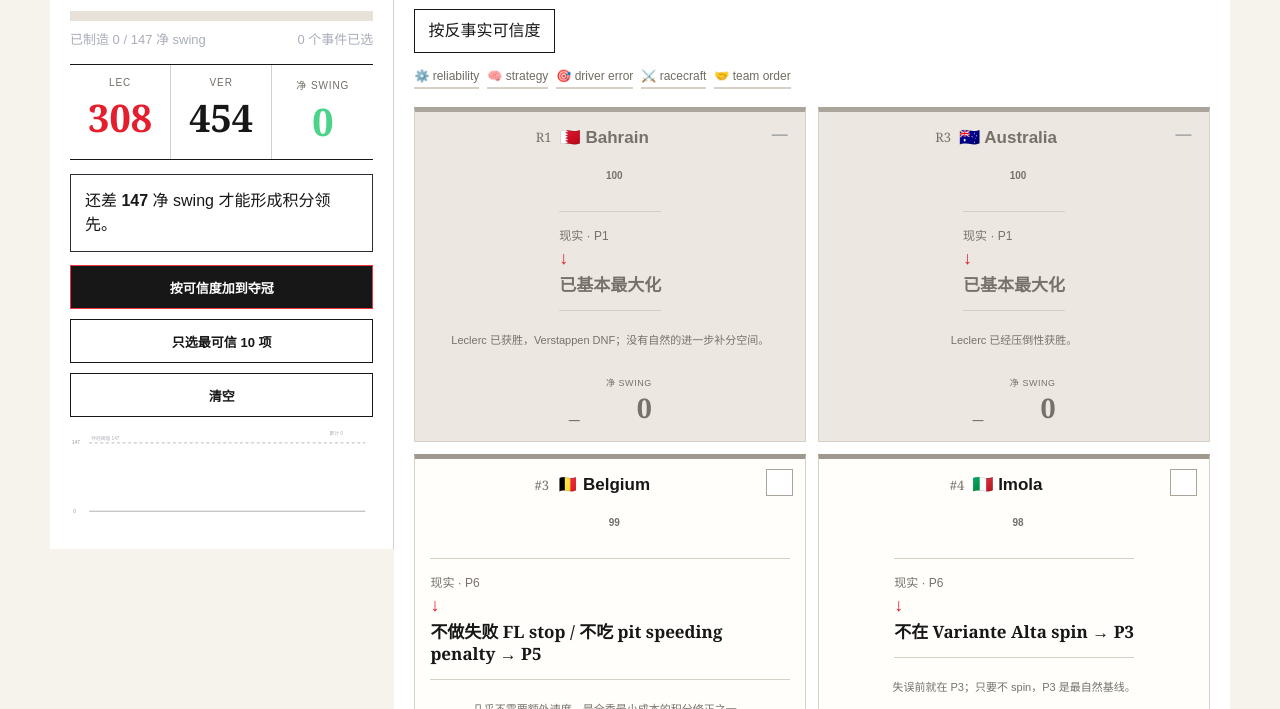
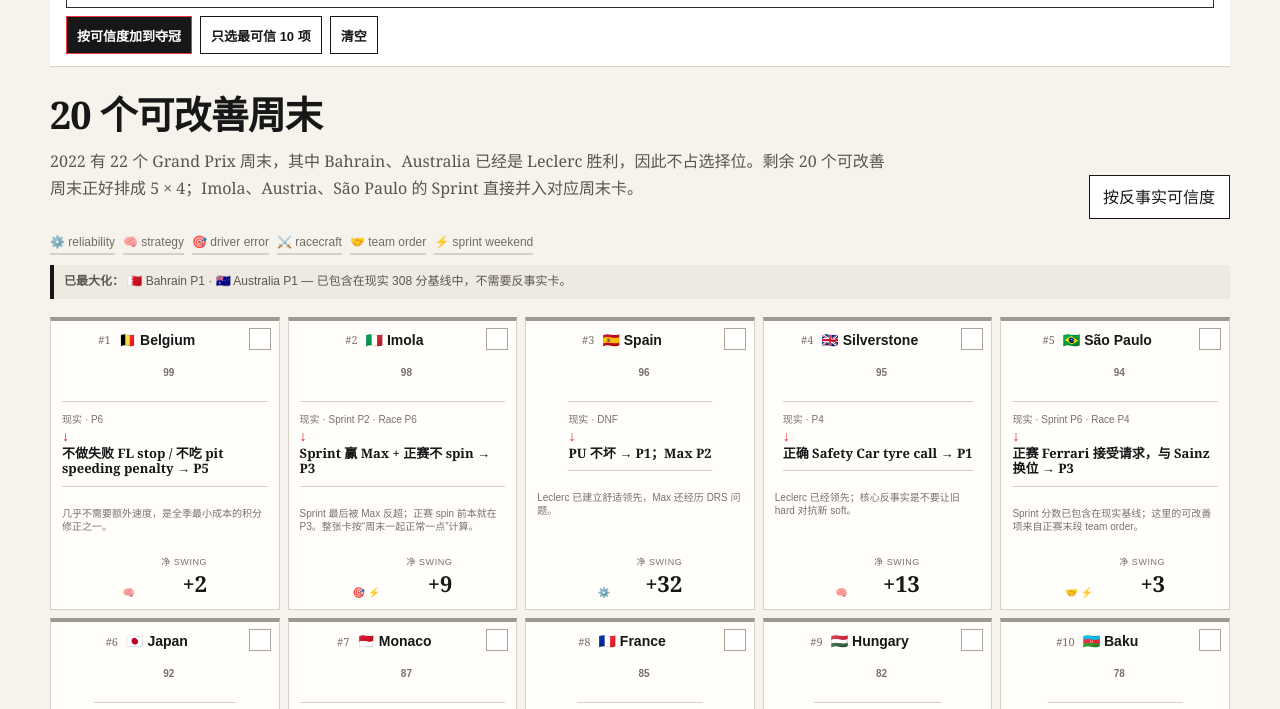
Before and after one commit to gjimzhou/ferrari-sp3-atlas, a plain HTML site: page leclerc-2022/index.html in a window 1280 px wide. Shown: the part 692-1401 px from the top of the page. Drawn offline with Linux system fonts and the light colour scheme.

Commit message:
Compact selector into 20 weekend cards with sprint-aware 5x4 layout

```diff
--- a/leclerc-2022/index.html
+++ b/leclerc-2022/index.html
@@ -99,6 +99,30 @@ body{background:#f6f3ed;color:#171717;font-family:Arial,Helvetica,sans-serif}
  .lab-controls .btn{width:100%}
 }
 
+
+/* Dense 20-card grid */
+.lab-layout{display:block}
+.lab-summary{position:sticky;top:0;z-index:8;border-right:0;border-bottom:1px solid #d6d0c7;padding:12px 16px;background:rgba(255,255,255,.97);backdrop-filter:blur(8px)}
+.lab-summary>.eyebrow,.lab-summary>h2,.lab-summary>p.lead{display:none}
+.lab-summary .progress{margin-top:0}
+.lab-summary .scoreline{margin-top:5px}
+.lab-scoregrid{display:flex;gap:0;margin:8px 0 0;border-top:1px solid #d6d0c7;border-bottom:1px solid #d6d0c7}
+.lab-scoregrid .metric{flex:1;padding:7px 10px}
+.lab-scoregrid .metric .v{font-size:28px}
+.lab-controls{display:flex;gap:8px;margin:8px 0 0}
+.lab-controls .btn{width:auto;padding:7px 10px;min-height:38px}
+.lab-summary .status{margin-top:8px;padding:8px 10px;font-size:13px}
+.lab-summary .chartwrap{display:none}
+.lab-races{padding:18px 0 24px;background:transparent}
+.lab-races .racelist{grid-template-columns:repeat(5,minmax(0,1fr));gap:8px}
+.lab-races .race{min-height:178px;padding:11px;border-top-width:4px}
+.race .title{font-size:14px}.race .rank{font-size:11px}.race .cred{margin-top:5px}.race .journey{margin-top:9px;padding:9px 0}.race .actual{font-size:10px}.race .arrow{font-size:14px;margin:2px 0}.race .alt{font-size:13px;line-height:1.22}.race .note{font-size:10px;line-height:1.3;margin-top:6px}.race .cardbottom{padding-top:8px}.race .type{font-size:10px}.race .swing b{font-size:22px}.selectmark{width:22px;height:22px;font-size:13px;right:8px;top:7px}
+.maxed-note{margin:10px 0 2px;padding:8px 10px;border-left:4px solid #171717;background:#eee9e1;color:#5c574f;font-size:12px;line-height:1.45}
+@media(max-width:1050px){.lab-races .racelist{grid-template-columns:repeat(4,minmax(0,1fr))}}
+@media(max-width:820px){.lab-summary{position:static}.lab-races .racelist{grid-template-columns:repeat(3,minmax(0,1fr))}}
+@media(max-width:620px){.lab-races .racelist{grid-template-columns:repeat(2,minmax(0,1fr))}.lab-scoregrid .metric .v{font-size:22px}.lab-controls{display:grid;grid-template-columns:1fr 1fr}.lab-controls .btn:first-child{grid-column:1/-1}}
+@media(max-width:390px){.lab-races .racelist{grid-template-columns:1fr}}
+
 </style>
 </head>
 <body>
@@ -138,10 +162,10 @@ body{background:#f6f3ed;color:#171717;font-family:Arial,Helvetica,sans-serif}
 
 <div class="lab-races">
 <div class="racehead">
-<div><h2>22 个分站完整排序</h2><p class="lead">整张卡都可以点。可信度指数是相对排序工具，不是数学概率：越靠前，越接近“只需要少犯一个错 / 少坏一次车”。</p></div>
+<div><h2>20 个可改善周末</h2><p class="lead">2022 有 22 个 Grand Prix 周末，其中 Bahrain、Australia 已经是 Leclerc 胜利，因此不占选择位。剩余 20 个可改善周末正好排成 5 × 4；Imola、Austria、São Paulo 的 Sprint 直接并入对应周末卡。</p></div>
 <select id="sort"><option value="plausibility">按反事实可信度</option><option value="swing">按净积分 swing</option><option value="calendar">按赛历</option></select>
 </div>
-<div class="legend"><span class="pill">⚙️ reliability</span><span class="pill">🧠 strategy</span><span class="pill">🎯 driver error</span><span class="pill">⚔️ racecraft</span><span class="pill">🤝 team order</span></div>
+<div class="legend"><span class="pill">⚙️ reliability</span><span class="pill">🧠 strategy</span><span class="pill">🎯 driver error</span><span class="pill">⚔️ racecraft</span><span class="pill">🤝 team order</span><span class="pill">⚡ sprint weekend</span></div><div class="maxed-note"><strong>已最大化：</strong> 🇧🇭 Bahrain P1 · 🇦🇺 Australia P1 — 已包含在现实 308 分基线中，不需要反事实卡。</div>
 <div id="races" class="racelist" aria-label="2022 race counterfactual cards"></div>
 </div>
 </div>
@@ -189,14 +213,14 @@ const races=[
 {r:1,f:'🇧🇭',n:'Bahrain',actual:'P1',alt:'已基本最大化',score:100,lec:0,ver:0,t:'—',note:'Leclerc 已获胜，Verstappen DNF；没有自然的进一步补分空间。',locked:true},
 {r:2,f:'🇸🇦',n:'Saudi Arabia',actual:'P2',alt:'末段 duel 赢 Max → P1',score:64,lec:7,ver:-7,t:'⚔️',note:'真实比赛最后就是两人的直接胜负；合理但不再属于“免费积分”。'},
 {r:3,f:'🇦🇺',n:'Australia',actual:'P1',alt:'已基本最大化',score:100,lec:0,ver:0,t:'—',note:'Leclerc 已经压倒性获胜。',locked:true},
-{r:4,f:'🇮🇹',n:'Imola',actual:'P6',alt:'不在 Variante Alta spin → P3',score:98,lec:7,ver:0,t:'🎯',note:'失误前就在 P3；只要不 spin，P3 是最自然基线。'},
+{r:4,f:'🇮🇹',n:'Imola',actual:'Sprint P2 · Race P6',alt:'Sprint 赢 Max + 正赛不 spin → P3',score:98,lec:8,ver:-1,t:'🎯 ⚡',note:'Sprint 最后被 Max 反超；正赛 spin 前本就在 P3。整张卡按“周末一起正常一点”计算。'},
 {r:5,f:'🇺🇸',n:'Miami',actual:'P2',alt:'在 late-race duel 中击败 Max → P1',score:34,lec:7,ver:-7,t:'⚔️',note:'有机会，但 Red Bull race pace 更强。'},
 {r:6,f:'🇪🇸',n:'Spain',actual:'DNF',alt:'PU 不坏 → P1；Max P2',score:96,lec:25,ver:-7,t:'⚙️',note:'Leclerc 已建立舒适领先，Max 还经历 DRS 问题。'},
 {r:7,f:'🇲🇨',n:'Monaco',actual:'P4',alt:'正常 wet/dry strategy → P1；Max P4',score:87,lec:13,ver:-3,t:'🧠',note:'Pole 出发，关键损失来自 pit timing；Monaco track position 极其重要。'},
 {r:8,f:'🇦🇿',n:'Baku',actual:'DNF',alt:'PU 不坏 → P2（保守）',score:78,lec:18,ver:0,t:'⚙️',note:'爆缸时比赛还很长，所以保守版本不直接判定 Leclerc 必胜。',key:'baku'},
 {r:9,f:'🇨🇦',n:'Canada',actual:'P5',alt:'P4',score:36,lec:2,ver:0,t:'⚔️',note:'从后排追到 P5 已经强，再前进一名需要额外 racecraft/时机。'},
 {r:10,f:'🇬🇧',n:'Silverstone',actual:'P4',alt:'正确 Safety Car tyre call → P1',score:95,lec:13,ver:0,t:'🧠',note:'Leclerc 已经领先；核心反事实是不要让旧 hard 对抗新 soft。'},
-{r:11,f:'🇦🇹',n:'Austria',actual:'Race P1 / Sprint P2',alt:'Sprint 再赢 Max',score:60,lec:1,ver:-1,t:'⚔️',note:'正赛已获胜；自然上升空间主要来自 Sprint。'},
+{r:11,f:'🇦🇹',n:'Austria',actual:'Sprint P2 · Race P1',alt:'Sprint 再赢 Max；正赛保持 P1',score:60,lec:1,ver:-1,t:'⚔️ ⚡',note:'Grand Prix 已经最大化；这个周末唯一可改善项来自 Sprint。'},
 {r:12,f:'🇫🇷',n:'France',actual:'DNF',alt:'不撞墙 → P2（保守）',score:85,lec:18,ver:0,t:'🎯',note:'从 pole 领跑时自己撞墙；默认只恢复到 P2。',key:'france'},
 {r:13,f:'🇭🇺',n:'Hungary',actual:'P6',alt:'不用 hard tyre → P2',score:82,lec:10,ver:0,t:'🧠',note:'Medium stint 已经展示争领奖台/领先的速度；P2 是保守修复。'},
 {r:14,f:'🇧🇪',n:'Belgium',actual:'P6',alt:'不做失败 FL stop / 不吃 pit speeding penalty → P5',score:99,lec:2,ver:0,t:'🧠',note:'几乎不需要额外速度，是全季最小成本的积分修正之一。'},
@@ -206,7 +230,7 @@ const races=[
 {r:18,f:'🇯🇵',n:'Japan',actual:'P3',alt:'末圈不切 chicane → P2',score:92,lec:3,ver:0,t:'🎯',note:'最后一圈错误与 5 秒罚时直接丢掉 P2。'},
 {r:19,f:'🇺🇸',n:'Austin',actual:'P3',alt:'再超过 Hamilton → P2',score:45,lec:3,ver:0,t:'⚔️',note:'从 P12 追到 podium 已经很强，P2 需要进一步兑现速度。'},
 {r:20,f:'🇲🇽',n:'Mexico',actual:'P6',alt:'P5',score:28,lec:2,ver:0,t:'⚔️',note:'Ferrari 整个周末竞争力有限。'},
-{r:21,f:'🇧🇷',n:'São Paulo',actual:'P4',alt:'Ferrari 接受请求，与 Sainz 换位 → P3',score:94,lec:3,ver:0,t:'🤝',note:'Leclerc 现实中明确请求换位；若冠军仍有悬念，执行更合理。'},
+{r:21,f:'🇧🇷',n:'São Paulo',actual:'Sprint P6 · Race P4',alt:'正赛 Ferrari 接受请求，与 Sainz 换位 → P3',score:94,lec:3,ver:0,t:'🤝 ⚡',note:'Sprint 分数已包含在现实基线；这里的可改善项来自正赛末段 team order。'},
 {r:22,f:'🇦🇪',n:'Abu Dhabi',actual:'P2',alt:'击败明显占优的 Max → P1',score:18,lec:7,ver:-7,t:'⚔️',note:'Max 实际优势明显，是列表中最勉强的胜利反事实之一。'}
 ];
 const selected=new Set();
@@ -218,7 +242,7 @@ function live(r){
  x.swing=x.lec-x.ver; return x;
 }
 function ordered(){
- const a=races.map(live),m=$('#sort').value;
+ const a=races.map(live).filter(r=>!r.locked),m=$('#sort').value;
  if(m==='calendar')return a.sort((a,b)=>a.r-b.r);
  if(m==='swing')return a.sort((a,b)=>b.swing-a.swing||b.score-a.score);
  return a.sort((a,b)=>b.score-a.score||b.swing-a.swing);
```
